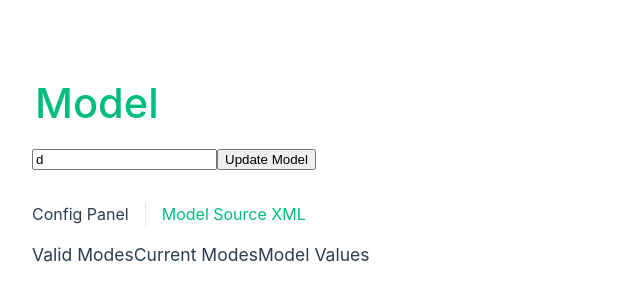
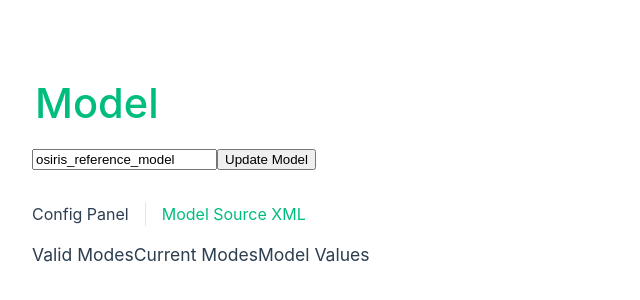
Before and after one commit to cosmoBots/porisViewer, a Vue app: page / in a window 1280 px wide. Shown: the part 226-526 px from the top of the page, without its empty margins (0-640 px from the left). Built offline with nearby package versions, Linux system fonts and the light colour scheme.

Commit message:
Loads osiris model
Still has UI issues

```diff
--- a/src/components/InputSystemPanel.vue
+++ b/src/components/InputSystemPanel.vue
@@ -15,7 +15,7 @@
   </div>
 </template>
 <script setup>
-import { ref, computed, watch } from 'vue'
+import { ref, watch } from 'vue'
 import { useModelStore } from '@/stores/model'
 import ModeSelector from './ModeSelector.vue'
 import ValueSelector from './ValueSelector.vue'
--- a/src/components/ModelSelector.vue
+++ b/src/components/ModelSelector.vue
@@ -13,7 +13,7 @@ import { useModelStore } from '@/stores/model'
 
 const store = useModelStore()
 
-const modelName = ref('d')
+const modelName = ref('osiris_reference_model')
 
 const updateModel = () => {
   store.loadModel(modelName.value)
--- a/src/components/SubSystemPanel.vue
+++ b/src/components/SubSystemPanel.vue
@@ -111,7 +111,7 @@ if (modes.value.length) {
   }
 }
 
-console.log(`sub ${subsystem.value.id}, initial mode: ${mode.value.id}`)
+console.log(`sub ${subsystem.value?.id}, initial mode: ${mode.value?.id}`)
 </script>
 <style lang="scss" scoped>
 .panel {
--- a/src/components/ValueSelector.vue
+++ b/src/components/ValueSelector.vue
@@ -68,7 +68,13 @@ function changeModel(newVal) {
 
 const mode = ref(props.mode)
 
-const values = computed(() => mode.value.valuesNodes)
+const values = computed(() => {
+  if (mode.value.hasValues) {
+    return mode.value.valuesNodes
+  } else {
+    return []
+  }
+})
 
 const isValueString = () => values.value.length && values.value[0].type === VALUE_STRING_TYPE
 
--- a/src/stores/model.js
+++ b/src/stores/model.js
@@ -244,12 +244,12 @@ export const useModelStore = defineStore('model', () => {
       value
     )
 
-    let valueOptions = mode.valuesNodes
-
-    if (valueOptions.length == 0) {
+    if (!mode.hasValues) {
       //console.log(`getModelValue() no value!!`)
       return null
     }
+
+    let valueOptions = mode.valuesNodes
 
     console.log(`getModelValue() valueOptions[0].type: ${valueOptions[0].type}`)
 
```
